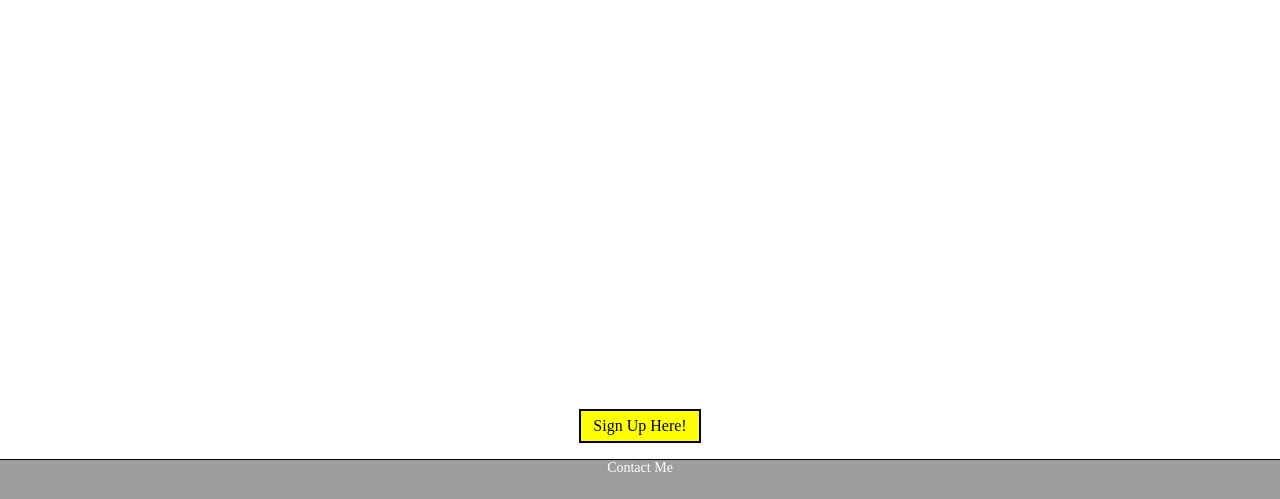
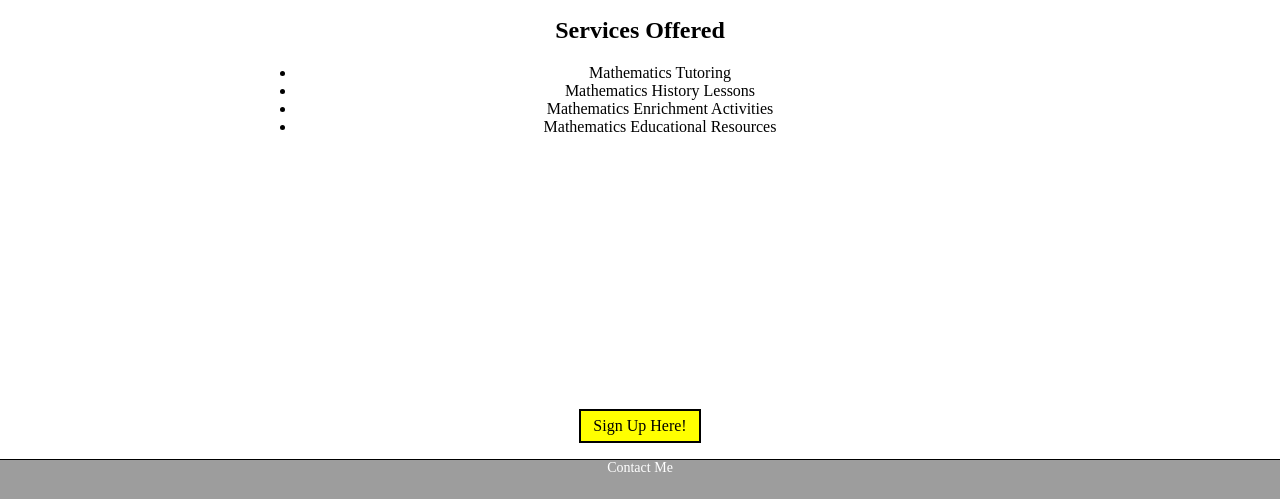
Before and after one commit to asokol59/MathBear, a plain HTML site: page index.html in a window 1280 px wide. Shown: the part 301-800 px from the top of the page. Drawn offline with Linux system fonts and the light colour scheme.

Commit message:
Add services offered section to index.html
Added a section for services offered with a list of available services.

```diff
--- a/index.html
+++ b/index.html
@@ -17,15 +17,24 @@
     </header>
     <main id="MainContent">
         <h1>Have you ever wondered why mathematics is important?</h1>
-        <p>
+        <p id="IntroParagraph">
             Sitting in class, wondering why the state or whoever thinks you should know it.
             This website aims not only to teach you mathematics, but also to delve deeper into
             its rich history. I show you the conceptual theory to truly show the
             beauty in mathematics and the world around you.
         </p>
+        <div id="servicesOffered">
+            <h2>Services Offered</h2>
+            <ul id="servicesList">
+                <li>Mathematics Tutoring</li>
+                <li>Mathematics History Lessons</li>
+                <li>Mathematics Enrichment Activities</li>
+                <li>Mathematics Educational Resources</li>
+            </ul>
+        </div>
     </main>
     <div id="SignUp">
-        <a href="SignUp.html" id="SignUpLink2">Sign Up Here!</a>
+        <a href="dataForm.html" id="SignUpLink2">Sign Up Here!</a>
     </div>
 <footer id="Allfooter">
     <a href="MeetTheMathBear.html" id="MeetTheMathBearLink">Contact Me</a>
```
